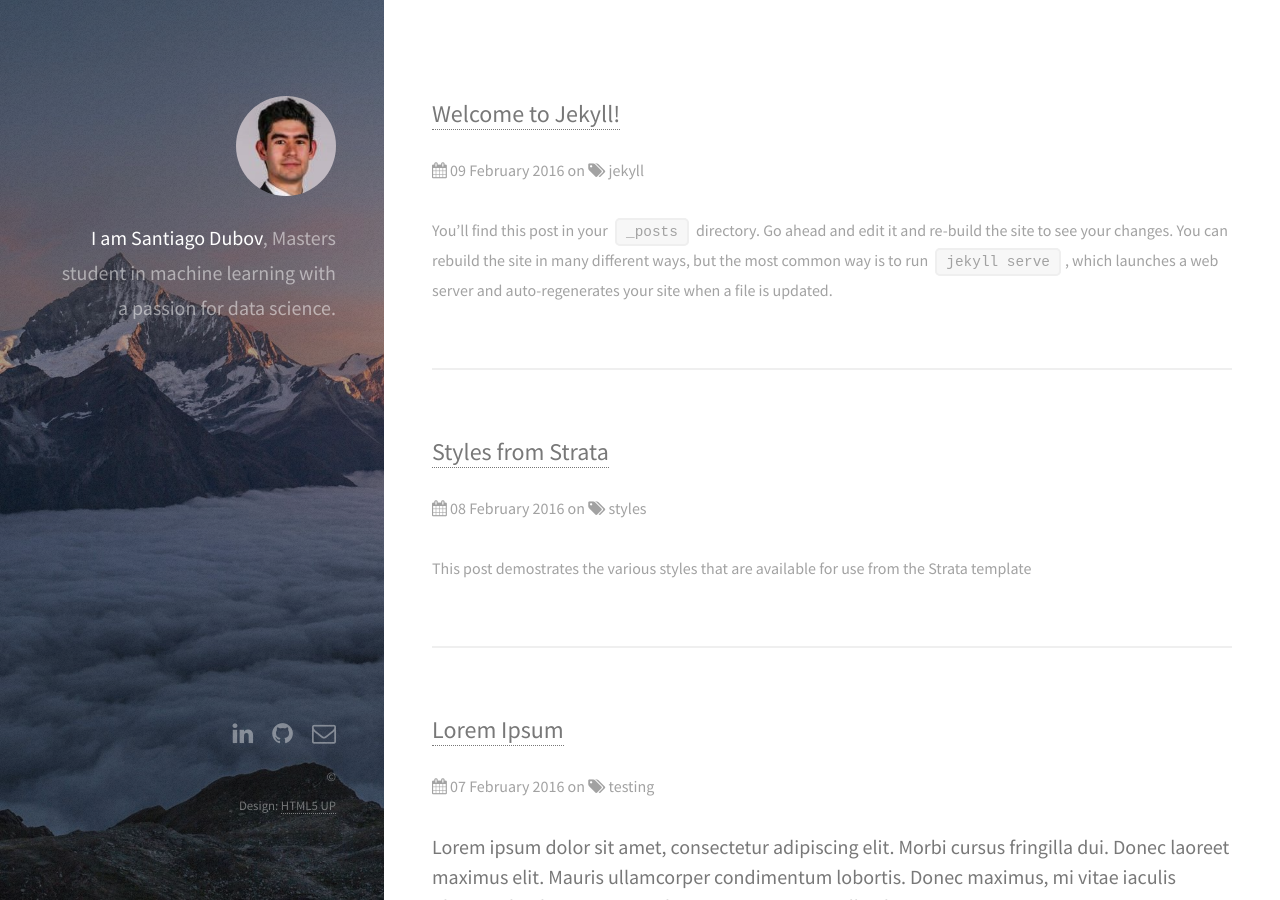
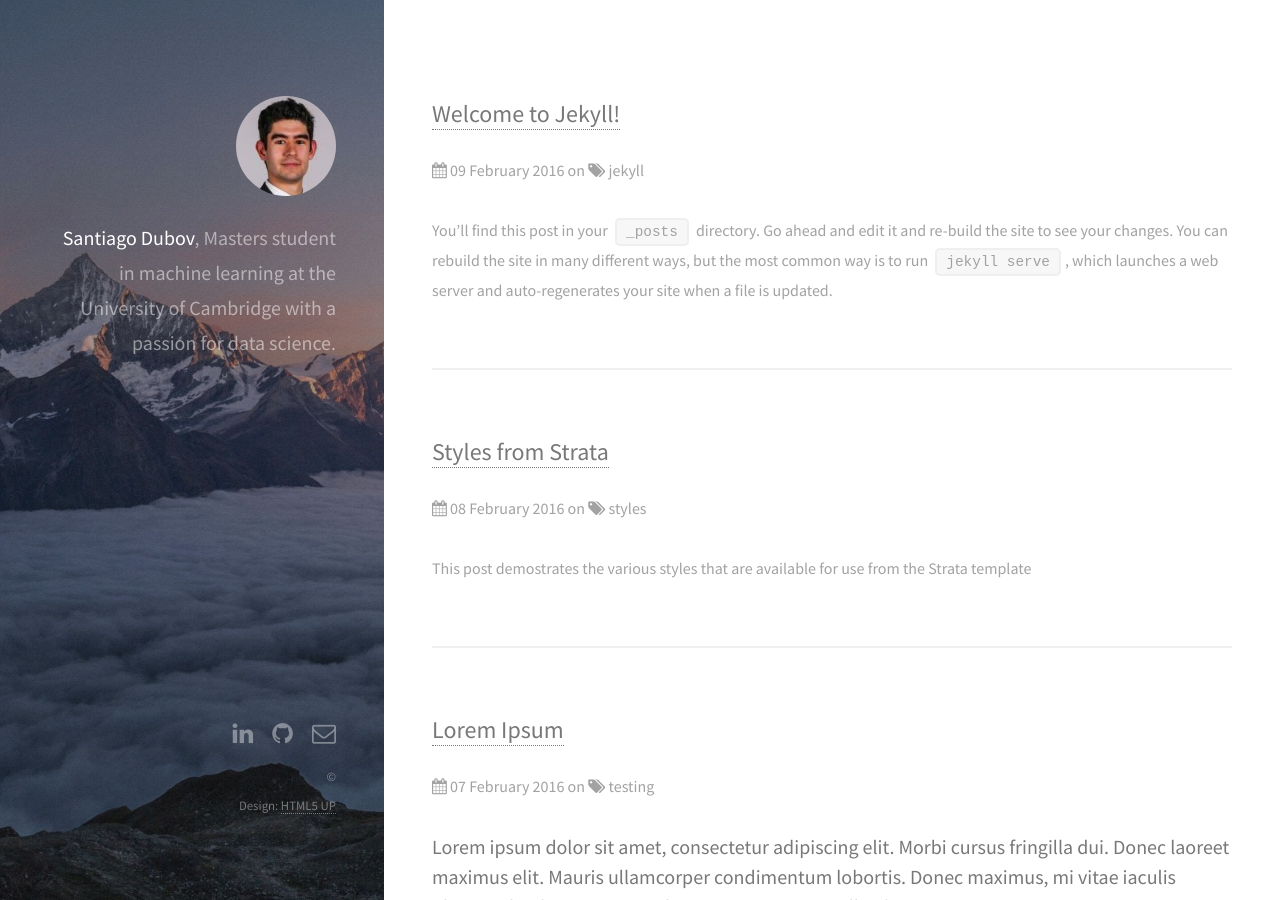
Before and after one commit to Santiago-Dubov/Santiago-Dubov.github.io, a Jekyll site: the page built from index.html, in a window 1280 px wide and 900 px high. Built offline with Jekyll 4.4.1, drawn with Linux system fonts in a browser that asks for light colours; the list of posts is cut into pages by our own code.

```diff
--- a/_config.yml
+++ b/_config.yml
@@ -1,10 +1,10 @@
 title: Santiago Dubov
 description: >
-  **I am Santiago Dubov**, Masters student in machine learning with a passion for data science.
+  **Santiago Dubov**, Masters student in machine learning at the University of Cambridge with a passion for data science.
 sass:
   sass_dir: assets/sass
 url: http://localhost:4000
-disqus_shortname: stratajekylldemo
+disqus_shortname:
 linkedin_username: "#"
 github_username:  "#"
 email: "#"
```
Also changed, not shown: images/bg.jpg.
